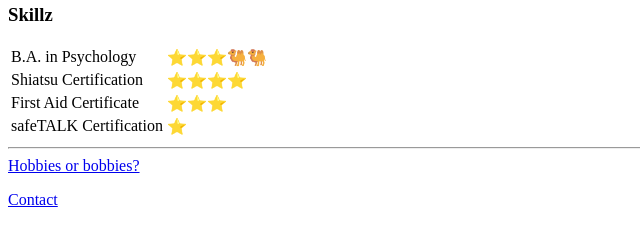
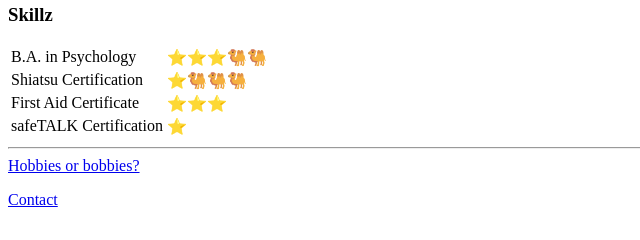
Before and after one commit to Dancingsunrae/website, a plain HTML site: page index.html in a window 1280 px wide. Shown: the part 496-736 px from the top of the page, 0-640 px from the left. Drawn offline with Linux system fonts and the light colour scheme.

Commit message:
Add files via upload

```diff
--- a/index.html
+++ b/index.html
@@ -42,7 +42,7 @@
     </tr>
     <tr>
       <td>Shiatsu Certification</td>
-      <td>⭐⭐⭐⭐</td>
+      <td>⭐&#128043;&#128043;&#128043;</td>
     <tr>
       <td>First Aid Certificate</td>
       <td>⭐⭐⭐</td>
```
